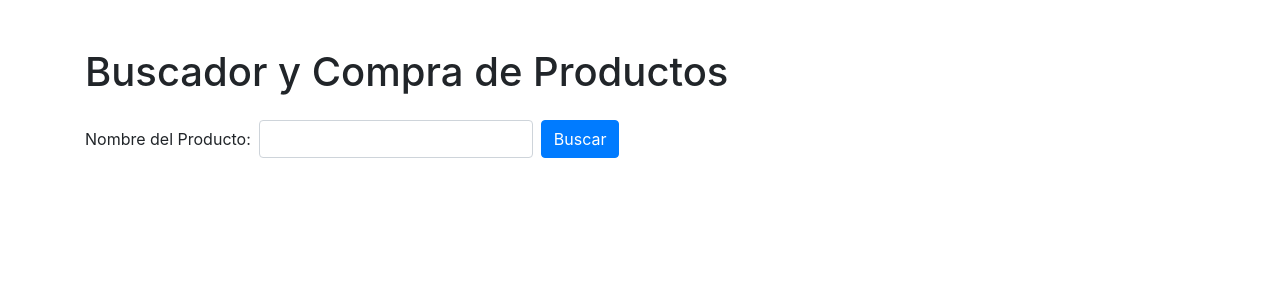
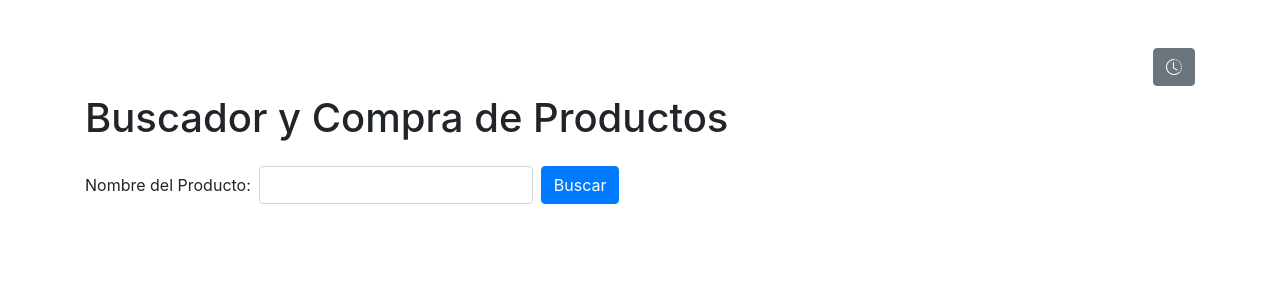
Before and after one commit to EduEduaa/Appy, a Flask app: page / in a window 1280 px wide. Shown: the top 300 px of the page. Run offline with Flask 3, Linux system fonts and the light colour scheme; data that the repository does not hold is empty; some libraries are stand-ins or nearby versions.

Commit message:
btn ventas

```diff
--- a/api_rest/json..json
+++ b/api_rest/json..json
@@ -58,7 +58,7 @@
 }
 
 
-# http://localhost:5000/sucursales
+// http://localhost:5000/sucursales
 
 [
   {"nombre": "Casa Matriz Concepción", "direccion": "Avenida Principal 100, Concepción"},
@@ -67,7 +67,7 @@
   {"nombre": "Sucursal Sur San Pedro", "direccion": "Los Fresnos 789, San Pedro de la Paz"}
 ]
 
-# http://localhost:5000/productos
+// http://localhost:5000/productos
 
 [
   {"nombre": "Laptop"},
@@ -76,7 +76,7 @@
   {"nombre": "Monitor"}
 ]
 
-# http://localhost:5000/stock/bulk
+// http://localhost:5000/stock/bulk
 
 [
   {
--- a/api_rest/templates/index.html
+++ b/api_rest/templates/index.html
@@ -7,30 +7,35 @@
     <meta name="viewport" content="width=device-width, initial-scale=1.0">
     <title>Buscador y Compra de Productos</title>
     <link rel="stylesheet" href="https://stackpath.bootstrapcdn.com/bootstrap/4.5.2/css/bootstrap.min.css">
+    <link href="https://cdn.jsdelivr.net/npm/bootstrap-icons@1.10.5/font/bootstrap-icons.css" rel="stylesheet">
+
     <link rel="stylesheet" href="static/css/styles.css">
+
 </head>
 <body>
-    <div class="container mt-5">
-    <h1 class="mb-4">Buscador y Compra de Productos</h1>
-      <form id="buscador" class="form-inline mb-3">
-            <label for="nombre_producto" class="mr-2">Nombre del Producto:</label>
-            <input type="text" class="form-control mr-sm-2" id="nombre_producto" name="nombre_producto">
-            <button type="submit" class="btn btn-primary">Buscar</button>
-        </form>
+
+<div class="container mt-5">
+   <div class="d-flex justify-content-end mb-2">
+    <a href="/ventas" class="btn btn-secondary">
+        <i class="bi bi-clock-history"></i>
+    </a>
     </div>
-    <div class="container mt-5">
 
 
-        <div id="resultados">
-        </div>
+  <h1 class="mb-4">Buscador y Compra de Productos</h1>
 
-        <div id="compra-detalle">
-        </div>
+  <form id="buscador" class="form-inline mb-3">
+    <label for="nombre_producto" class="mr-2">Nombre del Producto:</label>
+    <input type="text" class="form-control mr-sm-2" id="nombre_producto" name="nombre_producto">
+    <button type="submit" class="btn btn-primary">Buscar</button>
+  </form>
+</div>
 
-        <div id="total-compra">
-        </div>
-
-    </div>
+<div class="container mt-5">
+  <div id="resultados"></div>
+  <div id="compra-detalle"></div>
+  <div id="total-compra"></div>
+</div>
 
     <script src="https://code.jquery.com/jquery-3.5.1.slim.min.js"></script>
     <script src="https://cdn.jsdelivr.net/npm/@popperjs/core@2.5.3/dist/umd/popper.min.js"></script>
```
